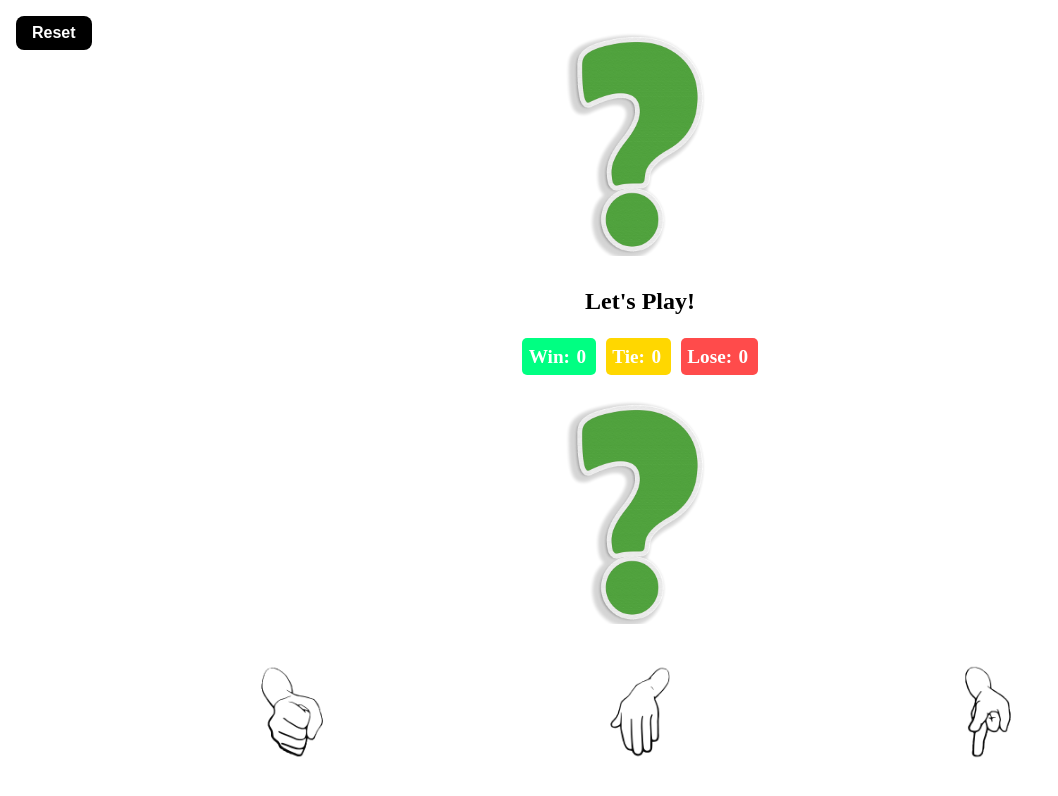
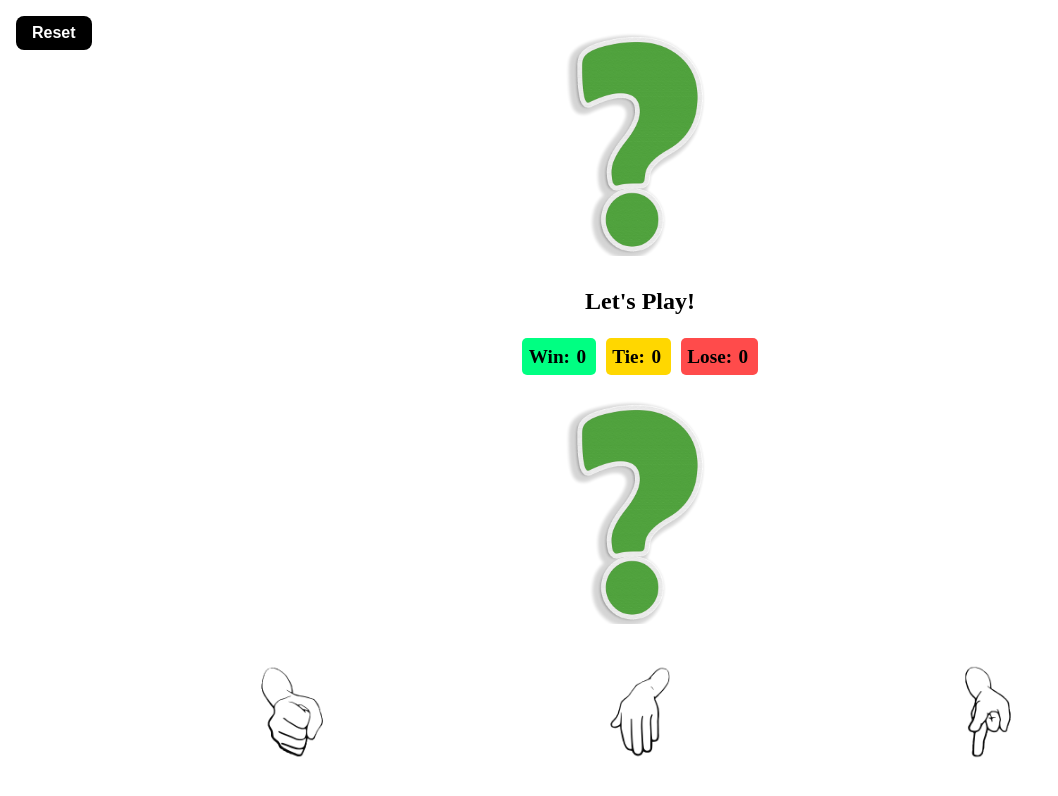
Before and after one commit to pickaboooo/Rock-Paper-Scissors-Game, a plain HTML site: page index.html in a window 1280 px wide. Shown: the whole page, without its empty margins (0-1058 px from the left). Drawn offline with Linux system fonts and the light colour scheme.

Commit message:
style.css

```diff
--- a/style.css
+++ b/style.css
@@ -2,10 +2,6 @@
   margin: 0;
   padding: 0;
   box-sizing: border-box;
-}
-
-html {
-  overflow: hidden;
 }
 
 body {
@@ -13,12 +9,10 @@ body {
   height: 100vh;
   width: 100vw;
   position: relative;
-  backdrop-filter: blur(10px);
   display: flex;
   flex-direction: column;
   align-items: center;
   justify-content: center;
-  color: #FFFFFF;
 }
 
 .gameContainer {
@@ -41,7 +35,6 @@ body {
 
 .display {
   font-size: 1.5rem;
-  color: #000000;
 }
 
 .scoreDisplay span {
@@ -110,7 +103,7 @@ body {
   font-size: 1rem;
   font-weight: bold;
   color: #FFFFFF;
-  transition: all ease .1s;
+  transition: transform ease .1s;
 
 }
 
```
